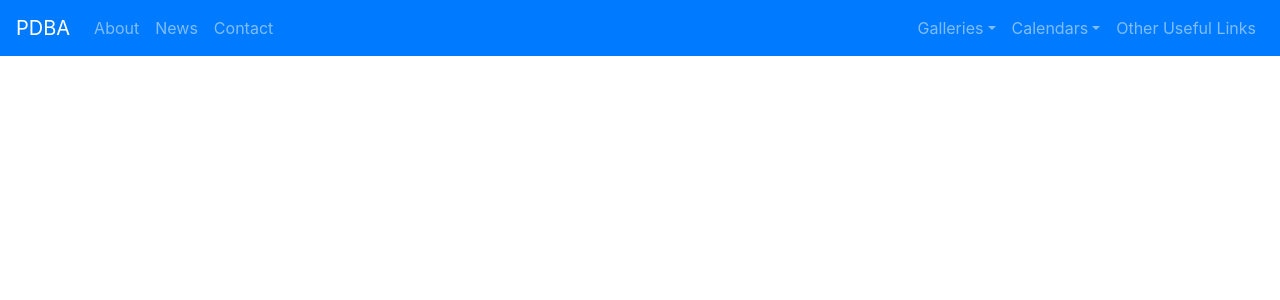
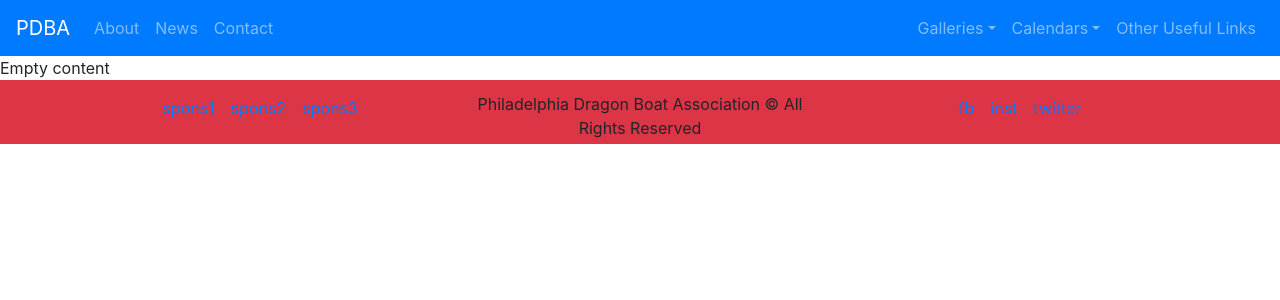
Before and after one commit to WillMcNamara/Project3, a React (Create React App) app in the folder pdba-app/: page / in a window 1280 px wide. Shown: the top 300 px of the page. Built offline with nearby package versions, Linux system fonts and the light colour scheme.

Commit message:
added footer skeleton

```diff
--- a/pdba-app/src/App.js
+++ b/pdba-app/src/App.js
@@ -29,7 +29,7 @@ function App() {
           <Route exact path="/Links" component={Links} />
           <Route component={NoMatch} /> */}
         </Switch>
-        {/* <Footer/> */}
+        <Footer/>
       </div>
     </Router>
   );
--- a/pdba-app/src/components/Footer/index.js
+++ b/pdba-app/src/components/Footer/index.js
@@ -0,0 +1,37 @@
+import React, {Component} from "react";
+import {Container, Row, Col} from "../grid";
+
+class Footer extends Component {
+    state = {}
+
+    render() {
+        return (
+            <footer className="font-small pt-2 bg-danger">
+                <Container>
+                    <Row>
+                        <Col size="md-4">
+                            <div className="footer-links py-2 text-center">
+                                <a className="px-2" href="#">spons1</a>
+                                <a className="px-2" href="#">spons2</a>
+                                <a className="px-2" href="#">spons3</a>
+                            </div>
+                        </Col>
+                        <Col size="md-4">
+                            <div className="footer-copyright text-center py-1">Philadelphia Dragon Boat Association © All Rights Reserved
+                            </div>
+                        </Col>
+                        <Col size="md-4">
+                            <div className="footer-links py-2 text-center">
+                                <a className="px-2" href="#">fb</a>
+                                <a className="px-2" href="#">inst</a>
+                                <a className="px-2" href="#">twitter</a>
+                            </div>
+                        </Col>
+                    </Row>
+                </Container>
+            </footer>
+        )
+    }
+}
+
+export default Footer;
--- a/pdba-app/src/pages/Home.js
+++ b/pdba-app/src/pages/Home.js
@@ -4,7 +4,7 @@ class Home extends Component {
     render() {
         return (
             <div>
-
+                Empty content
             </div>
         )
     }
```
